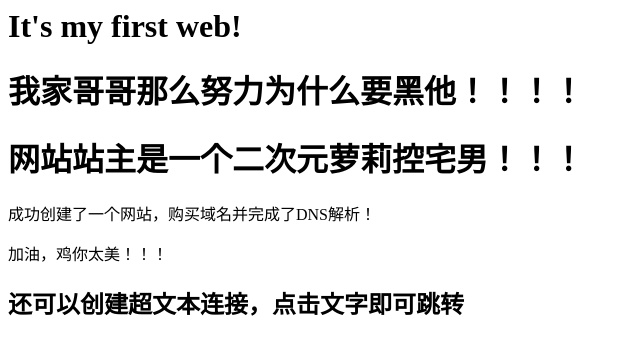
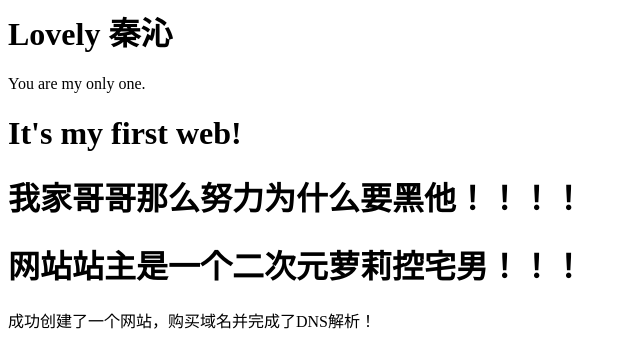
Before and after one commit to Rickydoc/rickydoc.github.io, a plain HTML site: page docs/index.html in a window 1280 px wide. Shown: the top 337 px of the page, without its empty margins (0-640 px from the left). Drawn offline with Linux system fonts and the light colour scheme.

Commit message:
Update index.html
Signed-off-by: Rickydoc <153089431+Rickydoc@users.noreply.github.com>

```diff
--- a/docs/index.html
+++ b/docs/index.html
@@ -7,6 +7,8 @@
   </head>
   <body>
     <main>
+      <h1>Lovely 秦沁</h1>
+      <p>You are my only one.</p>
       <h1>It's my first web!</h1>
       <h1>我家哥哥那么努力为什么要黑他！！！！</h1>
       <h1>网站站主是一个二次元萝莉控宅男！！！</h1>
```
